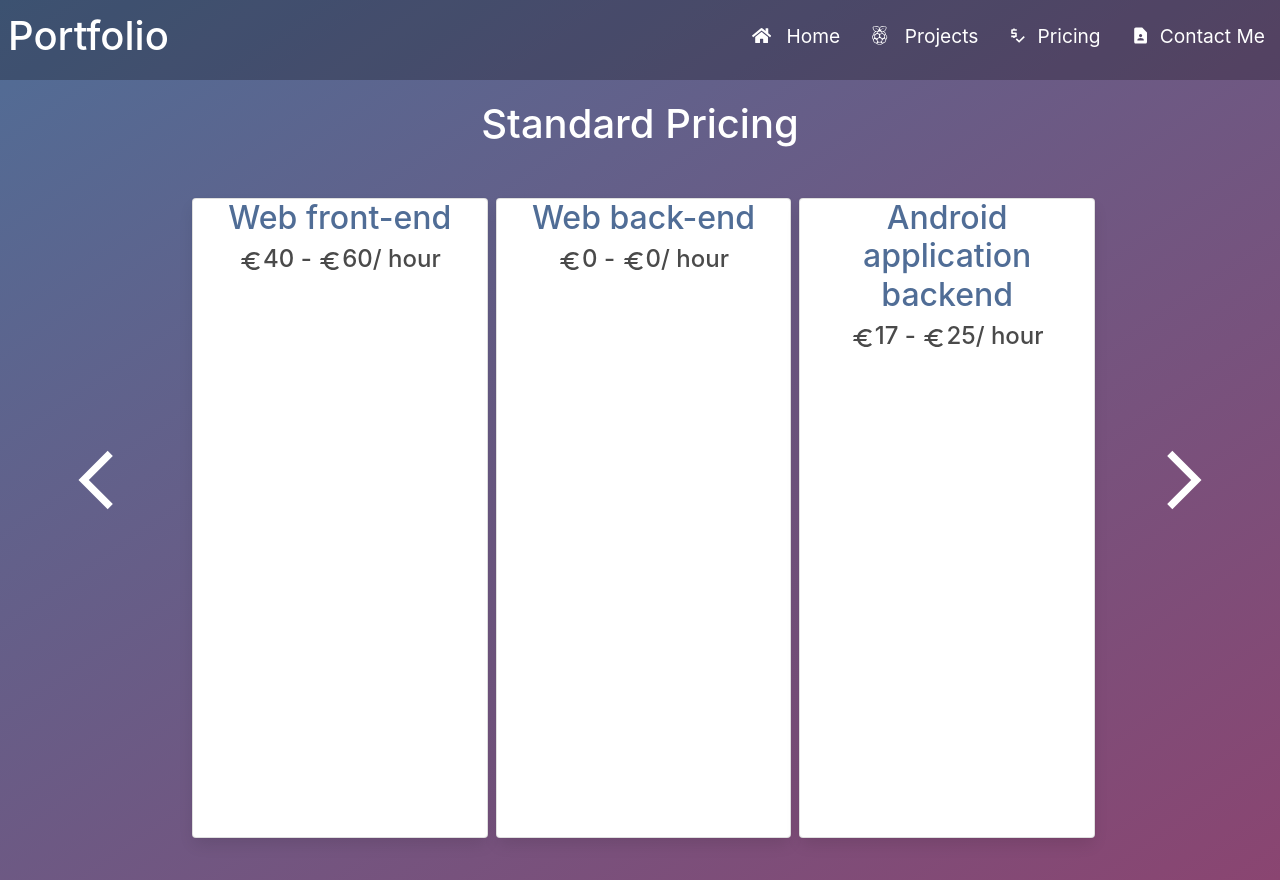
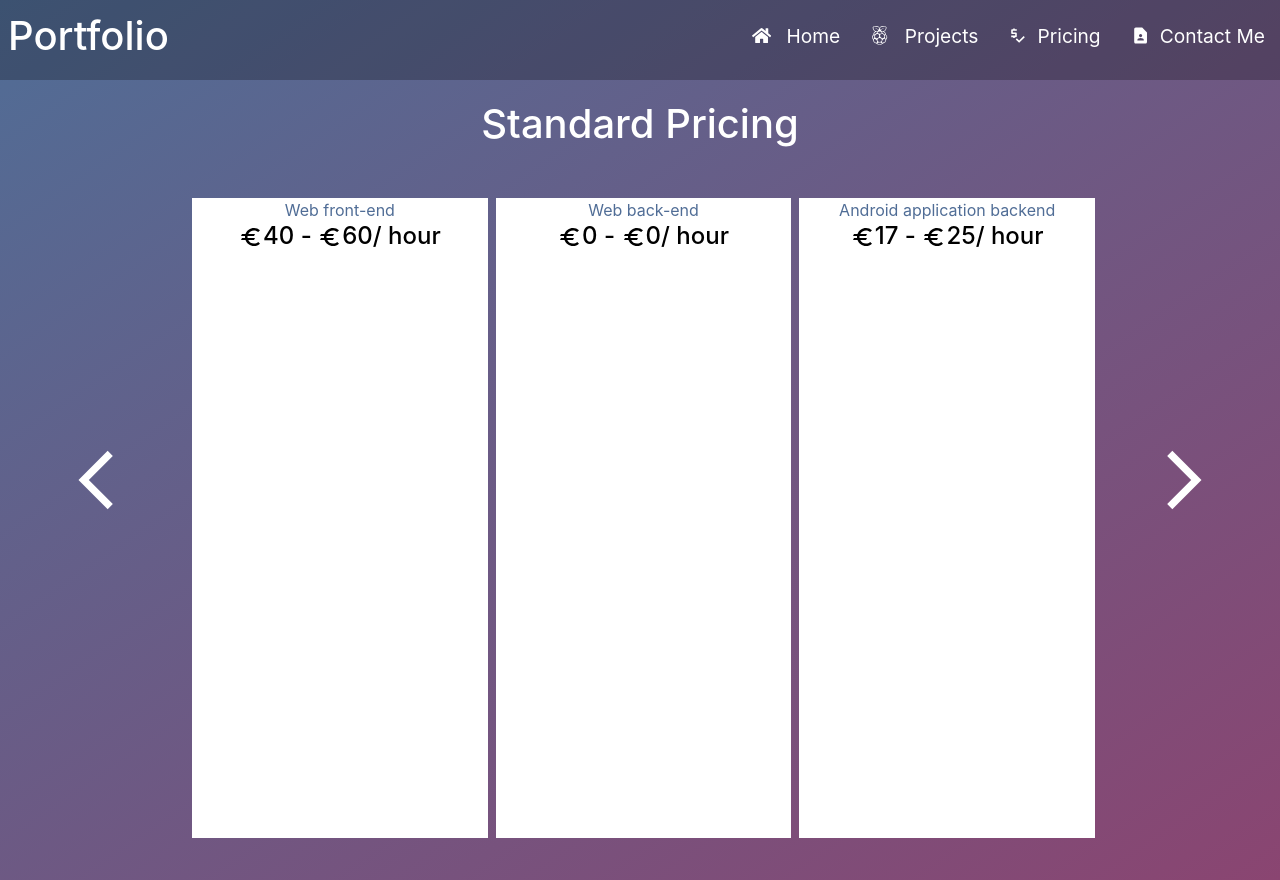
Before and after one commit to Theirry/Theirry.github.io, a React (Create React App) app: page /pricing in a window 1280 px wide. Built offline with nearby package versions, Linux system fonts and the light colour scheme.

Commit message:
BREAKING: Began using framer-motion in Pricing.js

```diff
--- a/src/Pricing.css
+++ b/src/Pricing.css
@@ -28,10 +28,8 @@
 
 }
 
-
 .prices{
     grid-area: Prices;
-
 }
 .grid-container3{
     display: grid;
@@ -45,24 +43,28 @@
     padding: 0;
 
 }
-#pricerange0{
+#pricerangepr1{
     grid-area: PR1;
     height: 100%;
 }
-#pricerange1{
+#pricerangepr2{
     grid-area: PR2;
     height: 100%;
 }
-#pricerange2{
+#pricerangepr3{
     grid-area: PR3;
     height: 100%;
-    background-color: white;
 }
+
 .ct{
     color: #506d96;
 }
-.pricerange{
+.listitem{
     background-color: white;
+}
+.h4cards{
+    height: fit-content;
+    color: black;
 }
 
 .arrowRight{
--- a/src/Pricing.js
+++ b/src/Pricing.js
@@ -8,21 +8,34 @@ import "./Pricing.css"
 // Freelance front-end dev: https://sanderlangendoen.nl/tarieven-freelance-frontend-ontwikkelaar/
 //https://www.nationaleberoepengids.nl/android-developer#:~:text=Een%20Android%20Developer%20kan%20rekenen,van%20zijn%20leeftijd%20en%20ervaring.
 
-const cardArray = [["Web front-end", 40, 60, false], ["Web back-end", 0, 0, true], ["Android application backend", 17, 25, false]];
+let priceR1 = {
+    "id": "pr1",
+    "title": "Web front-end",
+    "price1": 40,
+    "price2": 60,
+    "selected": false
+}
+let priceR2 = {
+    "id": "pr2",
+    "title": "Web back-end",
+    "price1": 0,
+    "price2": 0,
+    "selected": true
+}
+let priceR3 = {
+    "id": "pr3",
+    "title": "Android application backend",
+    "price1": 17,
+    "price2": 25,
+    "selected": false
+}
+
+const cardArray = [priceR1, priceR2, priceR3];
 let value = 1
 let selected = 0
 
-const makeCards = () =>{
 
-    return cardArray.map((el, i) =>
-        <li id={`${i}listItem`} key={`${i}`}>
-            <Card className={"pricerange"} id={`pricerange${i}`}>
-                <Card.Title className={"class-title ct"}>{cardArray[i][0]}</Card.Title>
-                <h4>{<MdEuro/>}{cardArray[i][1]} - {<MdEuro/>}{cardArray[i][2]}/ hour</h4>
-            </Card>
-        </li>
-    )
-}
+
 
 const setSelected = (valueProp) => {
     console.log(`${valueProp}listItem`)
@@ -30,9 +43,9 @@ const setSelected = (valueProp) => {
 }
 
 const resetSelected = () => {
-    document.getElementById(`0listItem`).style.transform = "scale(1, 1)"
-    document.getElementById(`1listItem`).style.transform = "scale(1, 1)"
-    document.getElementById(`2listItem`).style.transform = "scale(1, 1)"
+    document.getElementById(`pr1`).style.transform = "scale(1, 1)"
+    document.getElementById(`pr2`).style.transform = "scale(1, 1)"
+    document.getElementById(`pr3`).style.transform = "scale(1, 1)"
 }
 
 function Pricing(){
@@ -65,8 +78,18 @@ function Pricing(){
                 <div id="prices" className={"prices"}>
                     <h1 style={{margin: "0.5em 0 1.25em 0"}}>Standard Pricing</h1>
                     <p></p>
+
                     <ul id="pricelist" className={"grid-container3"} style={{height:"80%"}}>
-                        {makeCards()}
+                        {
+                            cardArray.map(item =>
+                            <motion.li id={item.id} key={item.id} class={"listitem"}>
+                                <motion.div className={"pricerange"} id={"pricerange"+item.id}>
+                                    <motion.div className={"class-title ct"}>{item.title}</motion.div>
+                                    <motion.h4 className={"h4cards"}>{<MdEuro/>}{item.price1} - {<MdEuro/>}{item.price2}/ hour</motion.h4>
+                                </motion.div>
+                            </motion.li>
+                        )
+                        }
                     </ul>
                 </div>
 
```
